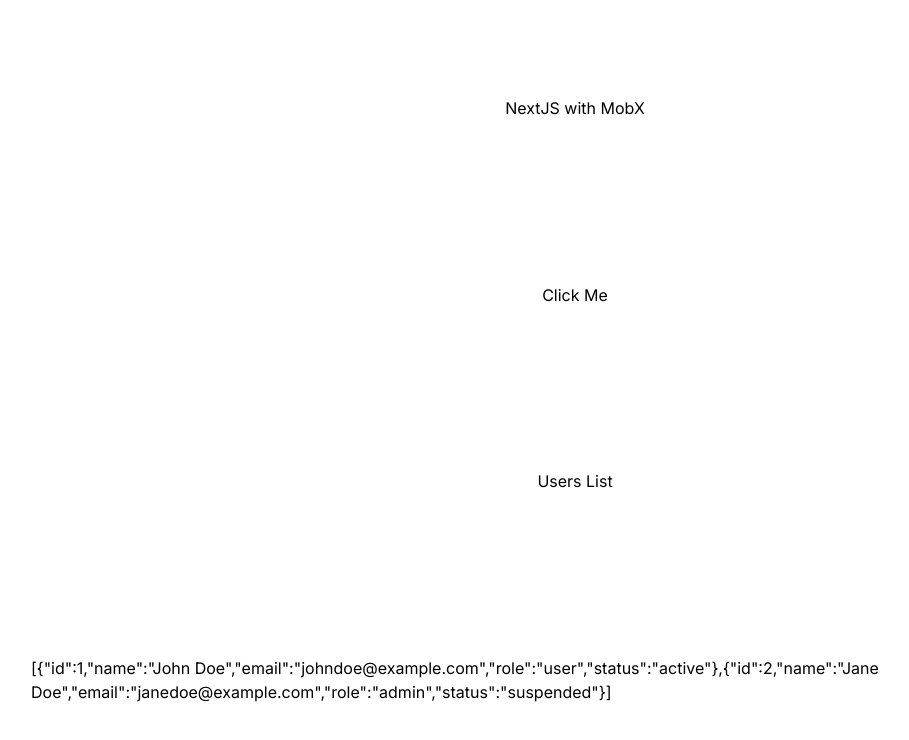
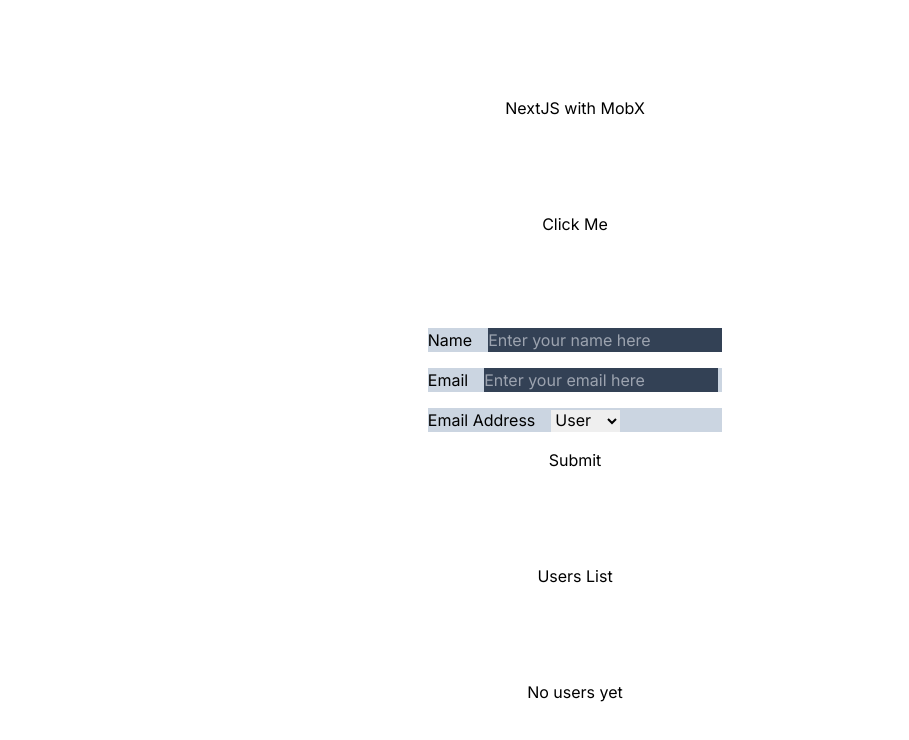
Before and after one commit to manuelMarkDenver/nextjs-mobx, a Next.js app: page / in a window 1280 px wide. Shown: the top 740 px of the page, without its empty margins (65-974 px from the left). Built offline with nearby package versions, Linux system fonts and the light colour scheme; data requests are answered from the project's data file.

Commit message:
working C R in CRUD using mobx

```diff
--- a/package.json
+++ b/package.json
@@ -15,6 +15,7 @@
     "autoprefixer": "10.4.14",
     "eslint": "8.39.0",
     "eslint-config-next": "13.3.1",
+    "formik": "^2.2.9",
     "mobx": "^6.9.0",
     "mobx-react-lite": "^3.4.3",
     "next": "^13.2.4",
--- /dev/null
+++ b/src/app/add-user/page.tsx
@@ -0,0 +1,92 @@
+'use client';
+
+import { useFormik } from 'formik';
+import { Role, Status } from '../../../types/User';
+import { usersStore } from '@/store/usersStore';
+import { v4 as uuidv4 } from 'uuid';
+import { observer } from 'mobx-react-lite';
+
+const handleSubmit = (values: any) => {
+  console.log('here at handleSubmit:', values);
+  const { name, email, role } = values;
+  usersStore.addUser({
+    id: uuidv4(),
+    name,
+    email,
+    role,
+    status: Status.Active,
+  });
+};
+
+const AddUser = () => {
+  const formik = useFormik({
+    initialValues: {
+      name: '',
+      email: '',
+      role: 'User',
+    },
+    onSubmit: (values: any) => {
+      handleSubmit(values);
+      formik.resetForm()
+    },
+  });
+  return (
+    <>
+      <form onSubmit={formik.handleSubmit} className='flex flex-col'>
+        <div className='mb-4 bg-slate-300'>
+          <label className='mr-4' htmlFor='name'>
+            Name
+          </label>
+          <input
+            className='bg-slate-700 text-white'
+            id='name'
+            name='name'
+            type='text'
+            placeholder='Enter your name here'
+            onChange={formik.handleChange}
+            value={formik.values.name}
+          />
+        </div>
+
+        <div className='mb-4 bg-slate-300'>
+          <label className='mr-4' htmlFor='email'>
+            Email
+          </label>
+          <input
+            className='bg-slate-700 text-white'
+            id='email'
+            name='email'
+            type='email'
+            placeholder='Enter your email here'
+            onChange={formik.handleChange}
+            value={formik.values.email}
+          />
+        </div>
+
+        <div className='mb-4 bg-slate-300'>
+          <label className='mr-4' htmlFor='role'>
+            Email Address
+          </label>
+          <select
+            name='role'
+            id='role'
+            onChange={formik.handleChange}
+            value={formik.values.role}
+          >
+            {Object.keys(Role).map((key: string) => {
+              return typeof key !== 'number' ? (
+                <option key={key} value={Role[key as keyof typeof Role]}>
+                  {Role[key as keyof typeof Role]}
+                </option>
+              ) : null;
+            })}
+          </select>
+        </div>
+
+        <input type='submit' value='Submit' />
+      </form>
+    </>
+  );
+};
+
+export default observer(AddUser);
--- a/src/app/page.tsx
+++ b/src/app/page.tsx
@@ -1,21 +1,36 @@
-'use client'
+'use client';
+import { Suspense } from 'react';
 
 import { usersStore } from '../store/usersStore';
 import { observer } from 'mobx-react-lite';
+import AddUser from './add-user/page';
+import { User } from '../../types/User';
 
 const handleOnClick = () => {
-  usersStore.report
+  usersStore.report;
 };
 
 const Home = () => {
-  const users = usersStore.usersList
+  const users = usersStore.usersList;
 
   return (
     <main className='flex min-h-screen flex-col items-center justify-between p-24'>
       <h1>NextJS with MobX</h1>
       <button onClick={handleOnClick}>Click Me</button>
+      <AddUser />
+
       <p>Users List</p>
-      <p>{JSON.stringify(users)}</p>
+      <Suspense fallback={<p>Loading feed...</p>}>
+        <ul>
+          {users.length ? users.map((user: User, index: number) => {
+            return (
+              <li key={index}>
+                {user.name} | {user.email} | {user.role}
+              </li>
+            );
+          }) : (<p>No users yet</p>)}
+        </ul>
+      </Suspense>
     </main>
   );
 };
--- a/src/store/usersStore.ts
+++ b/src/store/usersStore.ts
@@ -1,17 +1,20 @@
 import { v4 as uuidv4 } from 'uuid';
-import { makeObservable, observable, computed, autorun } from 'mobx';
-import { User } from '../../types/User';
+import { makeObservable, observable, computed, autorun, action } from 'mobx';
+import { Role, Status, User } from '../../types/User';
 
 class UsersStore {
   user: User = this.resetUser();
   users: User[] = [];
+  loading: boolean = true
 
   constructor() {
     makeObservable(this, {
       user: observable,
       users: observable,
+      loading: observable,
       report: computed,
       usersList: computed,
+      addUser: action,
     });
   }
 
@@ -20,13 +23,19 @@
       id: uuidv4(),
       name: '',
       email: '',
-      role: 'user',
-      status: 'active',
+      role: Role.User,
+      status: Status.Active,
     };
   }
 
   setUsers(users: User[]) {
-    this.users = users
+    this.users = users;
+  }
+
+  addUser(newUser: User) {
+    this.loading = false
+    this.users.push(newUser);
+    this.loading = true
   }
 
   get usersList() {
@@ -35,14 +44,13 @@
 
   get report() {
     console.log('User report');
-    console.log(this.users)
+    console.log(this.users);
     return;
   }
-
 }
 
-fetch('http://localhost:4000/users')
-  .then(res => res.json())
-  .then(users => usersStore.setUsers(users))
+// fetch('http://localhost:4000/users')
+//   .then((res) => res.json())
+//   .then((users) => usersStore.setUsers(users));
 
 export const usersStore = new UsersStore();
--- a/types/User.ts
+++ b/types/User.ts
@@ -1,7 +1,18 @@
+export enum Status {
+  Active = "Active",
+  Inactive = "Inactive",
+  Suspended = "Suspended"
+}
+
+export enum Role {
+  User = "User",
+  Admin = "Admin"
+}
+
 export type User = {
   id: string | number
   name: string
   email: string
-  role: string
-  status: string
+  role: Role
+  status: Status
 }
--- a/users/db.json
+++ b/users/db.json
@@ -4,15 +4,15 @@
       "id": 1,
       "name": "John Doe",
       "email": "johndoe@example.com",
-      "role": "user",
-      "status": "active"
+      "role": "User",
+      "status": "Active"
     },
     {
       "id": 2,
       "name": "Jane Doe",
       "email": "janedoe@example.com",
-      "role": "admin",
-      "status": "suspended"
+      "role": "Admin",
+      "status": "Suspended"
     }
   ]
 }
```
Also changed, not shown: 1 other file (tests, documents, lock files or other folders).
